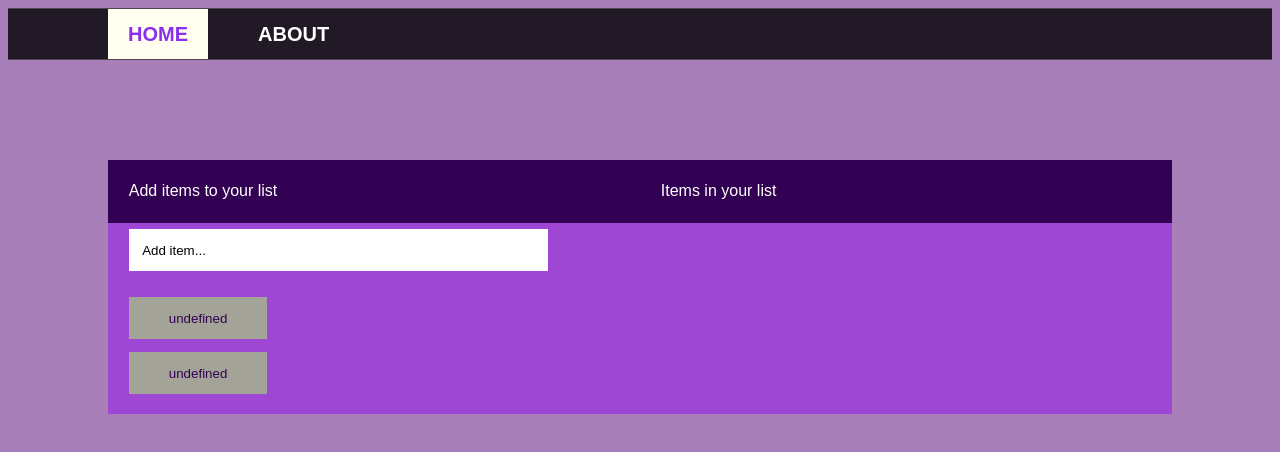
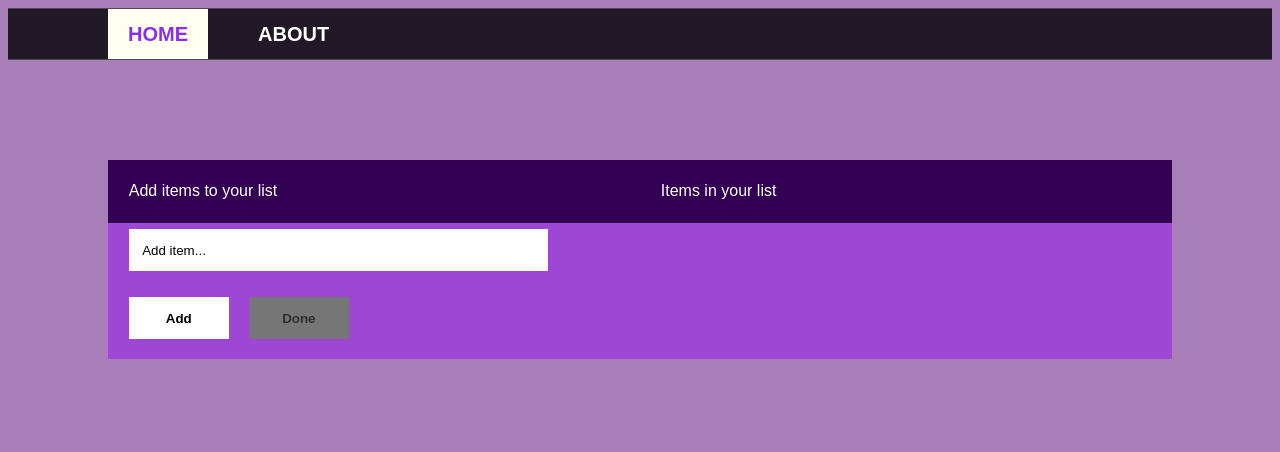
Before and after one commit to kendy-portfolio/angular5-list-maker, an Angular app: page / in a window 1280 px wide. Shown: the top 452 px of the page. Built offline with nearby package versions, Linux system fonts and the light colour scheme.

Commit message:
added feature to see items on list page

```diff
--- a/src/app/app-routing.module.ts
+++ b/src/app/app-routing.module.ts
@@ -2,6 +2,7 @@ import { NgModule } from '@angular/core';
 import { Routes, RouterModule } from '@angular/router';
 import { HomeComponent } from './home/home.component'
 import { AboutComponent } from './about/about.component'
+import { ListComponent } from './list/list.component'
 
 const routes: Routes = [
   {
@@ -11,6 +12,10 @@ const routes: Routes = [
   {
     path: 'about',
     component: AboutComponent
+  },
+  {
+    path: 'list',
+    component: ListComponent
   }
 ];
 
--- a/src/app/app.module.ts
+++ b/src/app/app.module.ts
@@ -7,12 +7,14 @@ import { AppComponent } from './app.component';
 import { HomeComponent } from './home/home.component';
 import { AboutComponent } from './about/about.component';
 import { ItemslistService } from './itemslist.service';
+import { ListComponent } from './list/list.component';
 
 @NgModule({
   declarations: [
     AppComponent,
     HomeComponent,
-    AboutComponent
+    AboutComponent,
+    ListComponent
   ],
   imports: [
     BrowserModule,
--- a/src/app/home/home.component.html
+++ b/src/app/home/home.component.html
@@ -6,9 +6,14 @@
     <div class="container color-light">
         <div class="col">
             <form>
-                <input type="text" class="txt" name="item" placeholder="add item..." [(ngModel)]="itemText">
-                <input type="submit" class="btn" [value]="btnAddText" (click)="addItem()">
-                <input type="submit" class="btn" [value]="btnDoneText" (click)="doneWithItemsList()">
+                <div class="input">
+                    <input type="text" class="txt" name="item" placeholder="add item..." [(ngModel)]="itemText">
+                </div>
+                <div class="btns">
+                    <input type="submit" class="btn" [value]="btnAddText" (click)="addItem()">
+                    <input type="submit" class="btn" [class.btn-disabled]="itemsList.length === 0" [value]="btnDoneText" (click)="redirectToListPage()">
+                    <div class="clear"></div>
+                </div>
             </form>
         </div>
         <div class="col">
--- a/src/app/home/home.component.scss
+++ b/src/app/home/home.component.scss
@@ -33,12 +33,31 @@ input.txt {
 
 input.btn {
     border: 0;
+    width: 100px;
     display: block;
-    padding: 1em 3em;
-    background: #a3a398;
-    color: #330153;
+    padding: 1em 1em;
+    background: #fff;
+    color: #000;
     margin-bottom: 1em;
     cursor: pointer;
+    text-align: center;
+    font-weight: bold;
+    float: left;
+    margin-right: 20px;
+}
+
+input.btn-disabled {
+    border: 0;
+    width: 100px;
+    display: block;
+    padding: 1em 1em;
+    background: #777676;
+    color: #2e2e2e;
+    cursor: not-allowed;
+    text-align: center;
+    font-weight: bold;
+    float: left;
+    margin-right: 20px
 }
 
 .item-container {
@@ -68,3 +87,7 @@ input.btn {
     background: #000;
     color: #fff;
 }
+
+.clear {
+    clear: both;
+}
--- a/src/app/home/home.component.ts
+++ b/src/app/home/home.component.ts
@@ -12,7 +12,8 @@ import { ItemslistService } from '../itemslist.service';
 export class HomeComponent implements OnInit {
   itemsList = [];
   itemText: string = "Add item...";
-  btnText: String = "Add";
+  btnAddText: String = "Add";
+  btnDoneText: String = "Done";
 
   constructor(private _items:ItemslistService, private _router:Router) {
 
@@ -32,7 +33,9 @@ export class HomeComponent implements OnInit {
   }
 
   redirectToListPage() {
-    this._router.navigate(['./list']);
+    if(this.itemsList.length > 0) {
+      this._router.navigate(['./list']);
+    }
   }
 
   removeItem(index) {
--- /dev/null
+++ b/src/app/list/list.component.html
@@ -0,0 +1,5 @@
+<div class="items-list">
+    <div class="items-list-title"><p>{{ listTitle }}</p></div>
+    <div class="item-container" *ngFor="let item of itemsList; let i = index">{{ item }}</div>
+    <div class="email-btn">Email</div>
+</div>
--- /dev/null
+++ b/src/app/list/list.component.scss
@@ -0,0 +1,40 @@
+.items-list {
+    padding: 100px;
+    width: 400px;
+}
+
+.items-list-title {
+    text-align: center;
+    font-weight: bold;
+    font-size: 16px;
+    background: #fff;
+    color: #000;
+    padding-top: 1px;
+    padding-bottom: 1px;
+}
+
+.item-container {
+    padding-top: .5em;
+    padding-bottom: .5em;
+    padding-left: .2em;
+    font-weight: bold;
+    border-bottom: 1px solid #000;
+    cursor: pointer;
+}
+
+.item-bkg-dark {
+    background: #5b1288;
+}
+
+.item-bkg-light {
+    background: #ca8cf1;
+}
+
+.email-btn {
+    margin-top: 10px;
+    background: #fff;
+    color: #000;
+    float: right;
+    padding: 1em 1em;
+    font-weight: bold;
+}
--- /dev/null
+++ b/src/app/list/list.component.ts
@@ -0,0 +1,19 @@
+import { Component, OnInit } from '@angular/core';
+import { ItemslistService } from '../itemslist.service'
+
+@Component({
+  selector: 'app-list',
+  templateUrl: './list.component.html',
+  styleUrls: ['./list.component.scss']
+})
+export class ListComponent implements OnInit {
+  itemsList:any;
+  listTitle: string = "My List"
+
+  constructor(private _items:ItemslistService) { }
+
+  ngOnInit(): void {
+    this._items.item.subscribe(i => this.itemsList = i);
+    this._items.changeItem(this.itemsList);
+  }
+}
```
Also changed, not shown: 1 other file (tests, documents, lock files or other folders).
